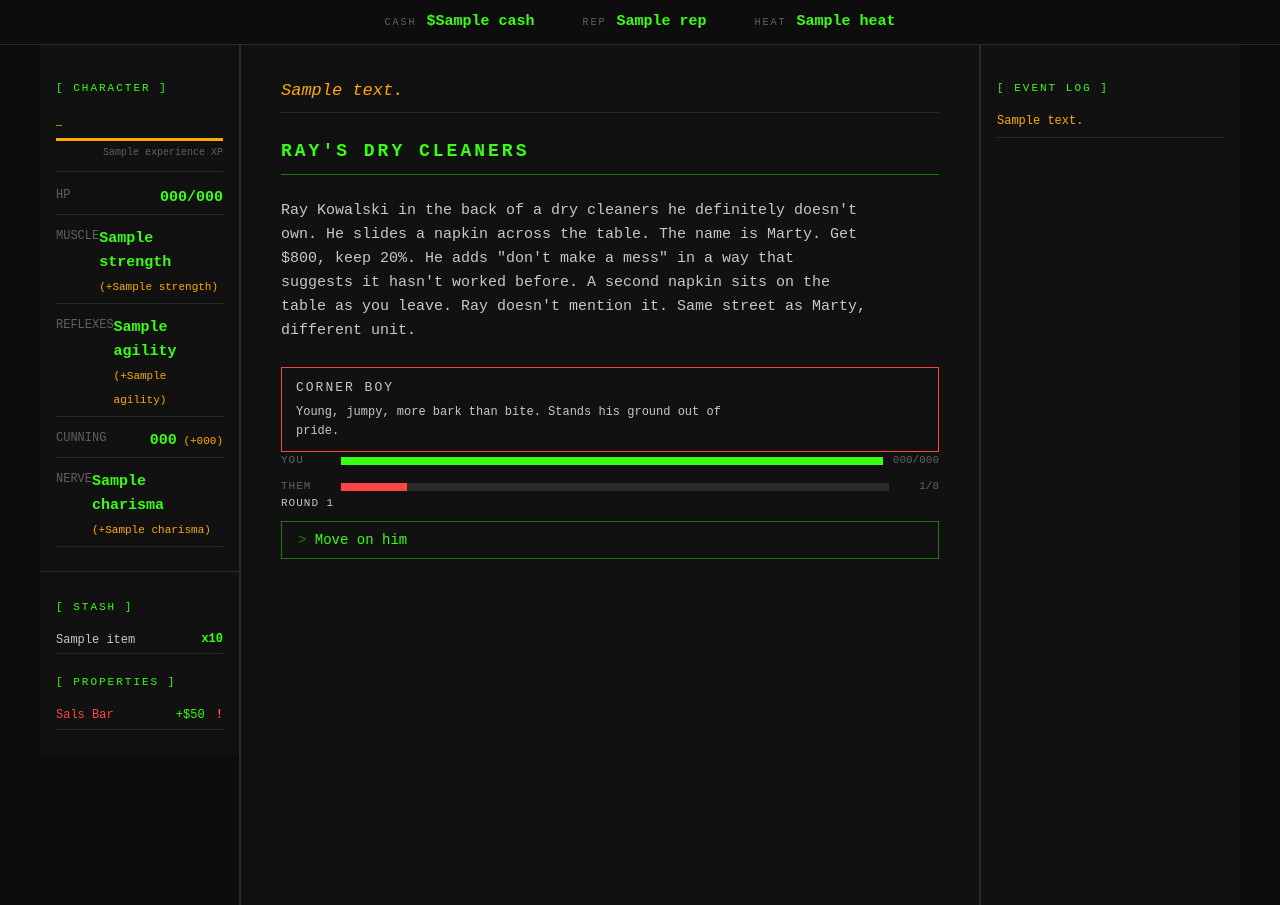
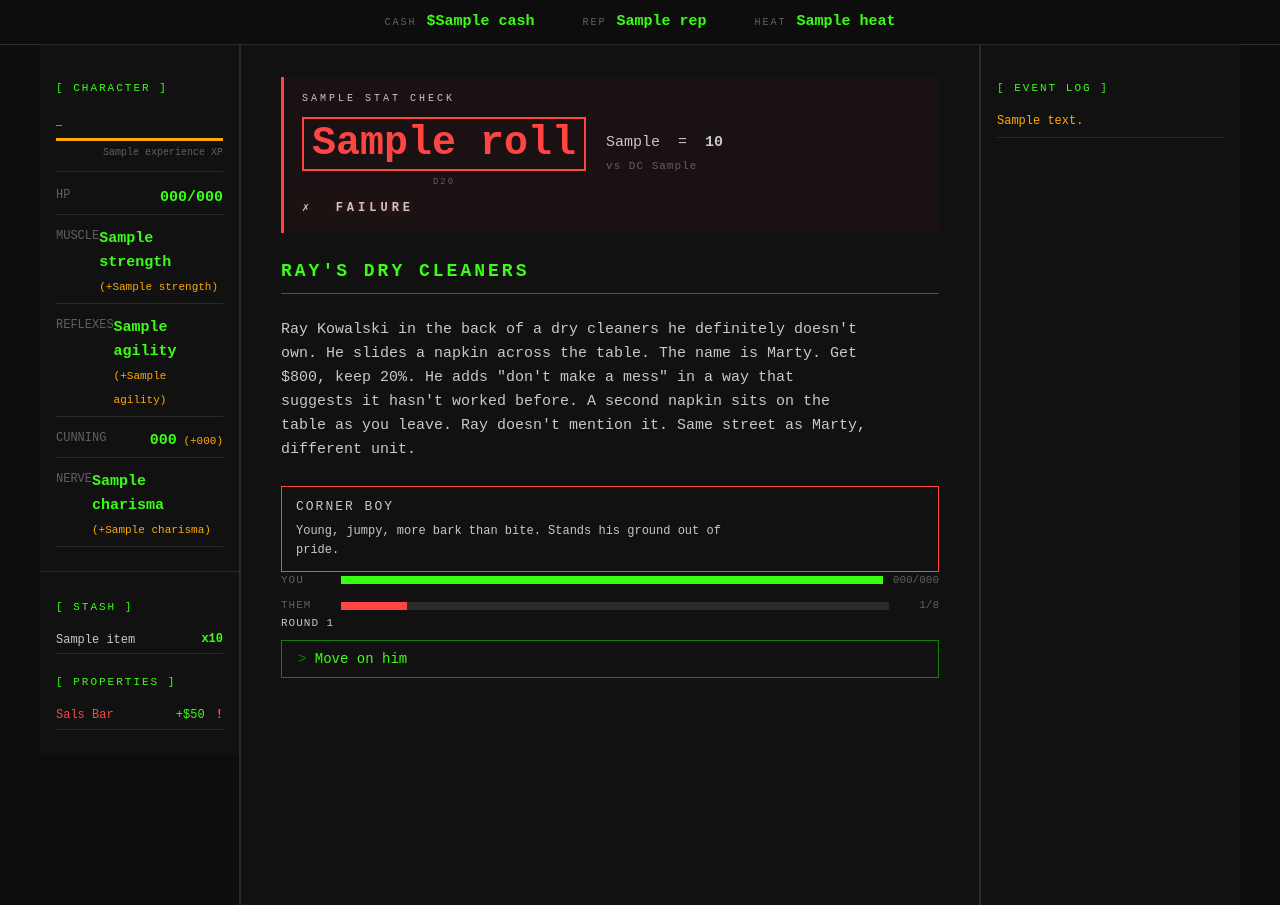
Before and after one commit to neoToad/soloBrowsergame, a Django app: template templates/game/scene.html in a window 1280 px wide. Run offline with Django 5.2, Linux system fonts and the light colour scheme; data comes from the database, SQL or seed files in the repository; tables that the repository leaves empty hold one stand-in row (values such as "Sample post"); the template is opened without the code that fills it: values that come from a table or form of the project are taken from there, most other values are stand-ins (such as "Sample title", 1, 10 or a date in 2020); parts of the project's set-up code (start-up, migrations or seed data) failed here and were passed over.

Commit message:
Combat rolls

```diff
--- a/game/services/session.py
+++ b/game/services/session.py
@@ -34,7 +34,7 @@ def create_session(request):
     return game_session
 
 
-def build_render_context(session, scene, stats, effective_stats, inventory, completed_map, *, combat_state, turn_summary=None):
+def build_render_context(session, scene, stats, effective_stats, inventory, completed_map, *, combat_state, turn_summary=None, roll_result=None):
     from .scene import get_available_choices, get_notice_board
     notice_board = None
     if scene.is_hub:
@@ -51,5 +51,6 @@ def build_render_context(session, scene, stats, effective_stats, inventory, comp
         'combat_state':      combat_state,
         'notice_board':      notice_board,
         'turn_summary':      turn_summary,
+        'roll_result':       roll_result,
         'player_properties': player_properties,
     }
--- a/static/css/game.css
+++ b/static/css/game.css
@@ -1009,6 +1009,117 @@ details[open] > .drawer-summary::before {
     to   { opacity: 1; transform: translateY(0); }
 }
 
+/* ROLL RESULT CARD */
+
+.roll-result {
+    border-left: 3px solid var(--warning);
+    padding: 14px 18px;
+    background: rgba(255, 170, 0, 0.04);
+    display: flex;
+    flex-direction: column;
+    gap: 10px;
+    animation: roll-card-in 0.35s cubic-bezier(0.22, 1, 0.36, 1) forwards;
+}
+
+.roll-result--success {
+    border-left-color: var(--accent);
+    background: rgba(57, 255, 20, 0.04);
+}
+.roll-result--failure {
+    border-left-color: var(--danger);
+    background: rgba(255, 68, 68, 0.04);
+}
+
+.roll-result-header {
+    color: var(--text-dim);
+    font-size: 10px;
+    letter-spacing: 3px;
+    text-transform: uppercase;
+    margin: 0;
+}
+
+.roll-result-body {
+    display: flex;
+    align-items: center;
+    gap: 20px;
+}
+
+.roll-die-wrap {
+    display: flex;
+    flex-direction: column;
+    align-items: center;
+    gap: 4px;
+    flex-shrink: 0;
+}
+
+.roll-die {
+    font-size: 40px;
+    font-weight: bold;
+    color: var(--warning);
+    line-height: 1;
+    min-width: 54px;
+    text-align: center;
+    border: 2px solid var(--warning);
+    padding: 5px 8px;
+    display: inline-block;
+    font-variant-numeric: tabular-nums;
+}
+
+.roll-result--success .roll-die { color: var(--accent); border-color: var(--accent); }
+.roll-result--failure .roll-die { color: var(--danger); border-color: var(--danger); }
+
+.roll-die-label {
+    color: var(--text-dim);
+    font-size: 9px;
+    letter-spacing: 2px;
+    text-transform: uppercase;
+}
+
+.roll-math {
+    display: flex;
+    flex-direction: column;
+    gap: 3px;
+}
+
+.roll-math-line {
+    font-size: 15px;
+    color: var(--text);
+}
+
+.roll-math-dc {
+    color: var(--text-dim);
+    font-size: 11px;
+    letter-spacing: 1px;
+}
+
+.roll-verdict {
+    font-size: 12px;
+    font-weight: bold;
+    letter-spacing: 4px;
+    text-transform: uppercase;
+    margin: 0;
+    animation: roll-verdict-in 0.4s ease 0.3s both;
+}
+
+.roll-result--success .roll-verdict {
+    color: var(--accent);
+    text-shadow: 0 0 10px rgba(57, 255, 20, 0.5);
+}
+.roll-result--failure .roll-verdict {
+    color: var(--danger);
+    text-shadow: 0 0 10px rgba(255, 68, 68, 0.4);
+}
+
+@keyframes roll-card-in {
+    from { opacity: 0; transform: translateY(-10px); }
+    to   { opacity: 1; transform: translateY(0); }
+}
+
+@keyframes roll-verdict-in {
+    from { opacity: 0; letter-spacing: 8px; }
+    to   { opacity: 1; letter-spacing: 4px; }
+}
+
 /* 1h. prefers-reduced-motion */
 @media (prefers-reduced-motion: reduce) {
     #scene-panel          { transition: none; }
@@ -1019,4 +1130,6 @@ details[open] > .drawer-summary::before {
     .choices button,
     .item-use-btn         { transition: background 0.15s, color 0.15s; }  /* restore, drop transform */
     #level-up-panel       { animation: levelup-pulse 1.8s ease-in-out infinite; } /* drop enter */
+    .roll-result,
+    .roll-verdict         { animation: none; }
 }
--- a/templates/base.html
+++ b/templates/base.html
@@ -24,6 +24,22 @@
         // Fade scene panel back in
         const sp = scenePanel();
         if (sp) sp.classList.remove('is-loading');
+
+        // ── Dice slot-machine flicker ──────────────────────────────────────
+        document.querySelectorAll('.roll-die[data-final]').forEach(function (el) {
+          const final = parseInt(el.dataset.final, 10);
+          el.removeAttribute('data-final');
+          let ticks = 0;
+          const id = setInterval(function () {
+            ticks++;
+            if (ticks >= 10) {
+              clearInterval(id);
+              el.textContent = final;
+            } else {
+              el.textContent = Math.floor(Math.random() * 20) + 1;
+            }
+          }, 50);
+        });
 
         // ── Stat value flash ───────────────────────────────────────────────
         document.querySelectorAll('.stat-value').forEach(function (el) {
--- a/templates/game/partials/scene_panel.html
+++ b/templates/game/partials/scene_panel.html
@@ -9,7 +9,22 @@
         {% include "game/partials/turn_summary.html" %}
     {% endif %}
 
-    {% if logs %}
+    {% if roll_result %}
+    <div class="roll-result {% if roll_result.success %}roll-result--success{% else %}roll-result--failure{% endif %}">
+        <p class="roll-result-header">{{ roll_result.stat|upper }} CHECK</p>
+        <div class="roll-result-body">
+            <div class="roll-die-wrap">
+                <span class="roll-die" data-final="{{ roll_result.roll }}">{{ roll_result.roll }}</span>
+                <span class="roll-die-label">d20</span>
+            </div>
+            <div class="roll-math">
+                <span class="roll-math-line">{{ roll_result.mod_display }} &nbsp;=&nbsp; <strong>{{ roll_result.total }}</strong></span>
+                <span class="roll-math-dc">vs DC {{ roll_result.dc }}</span>
+            </div>
+        </div>
+        <p class="roll-verdict">{% if roll_result.success %}&#x2713;&nbsp; Success{% else %}&#x2717;&nbsp; Failure{% endif %}</p>
+    </div>
+    {% elif logs %}
     <div class="latest-event">{{ logs.0.text }}</div>
     {% endif %}
 
```
Also changed, not shown: game/services/scene.py (+13 -3 lines), game/views.py (+36 -13 lines).
